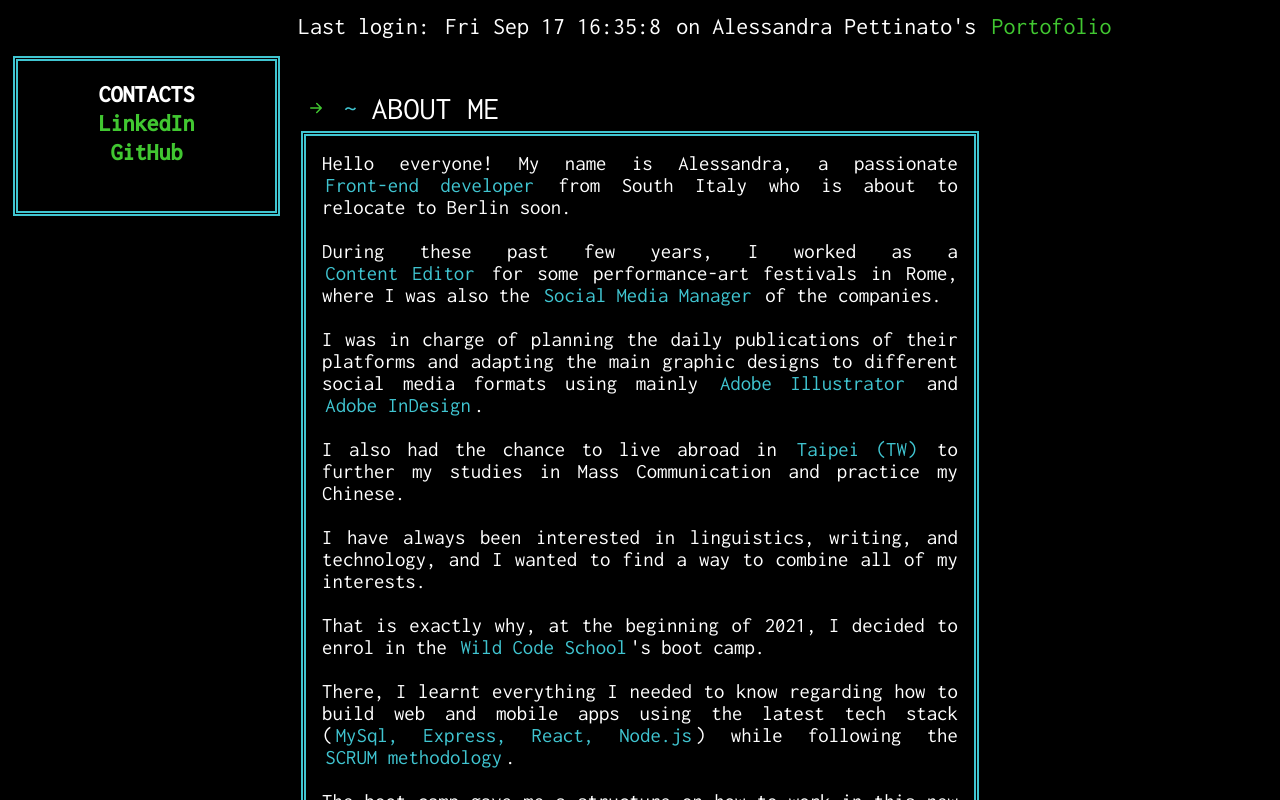
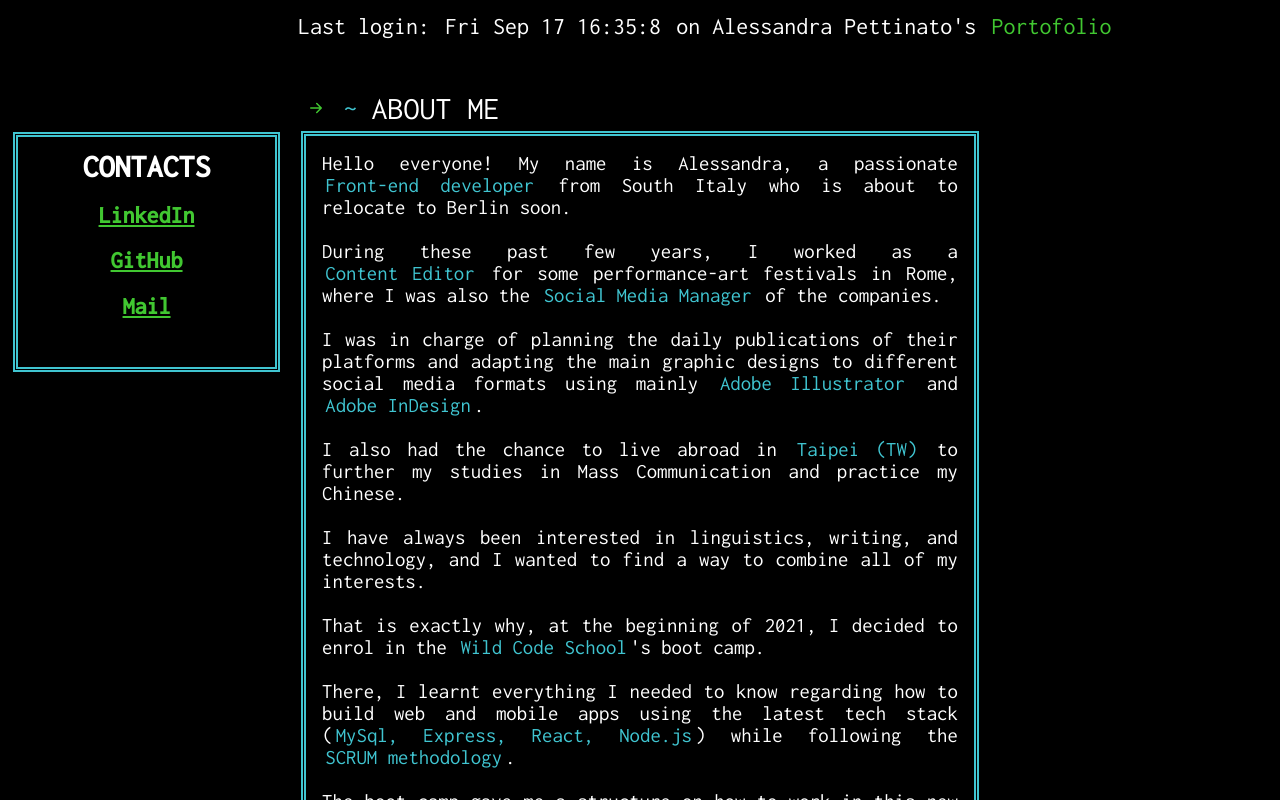
Before and after one commit to AlessandraPettinato/Portfolio, a React app: page / in a window 1280 px wide. Shown: the top 800 px of the page. Built offline with nearby package versions, Linux system fonts and the light colour scheme.

Commit message:
style: adjut new component in grid system

```diff
--- a/src/components/Contacts.css
+++ b/src/components/Contacts.css
@@ -3,17 +3,20 @@
 	grid-row: 2;
 	border: 5px double #40c5d1;
 	padding: 1rem;
-	max-height: 10rem;
+	max-height: 15rem;
+	line-height: 0.7;
+	margin-top: 4.9rem;
 }
 
 .contacts {
 	color: white;
 	text-align: center;
-	font-size: 1.5rem;
+	font-size: 2rem;
 }
 
 .handles {
 	color: #41c731;
 	text-align: center;
 	font-size: 1.5rem;
+	text-decoration: underline;
 }
--- a/src/components/Contacts.js
+++ b/src/components/Contacts.js
@@ -8,10 +8,28 @@ export default function Resume() {
 			<aside>
 				<h1 className="contacts">CONTACTS</h1>
 				<>
-					<h1 className="handles">LinkedIn</h1>
-					<h1 className="handles">GitHub</h1>
+					<a
+						target="_blank"
+						href="https://www.linkedin.com/in/alessandra-pettinato/"
+						rel="noopener noreferrer"
+					>
+						<h1 className="handles">LinkedIn</h1>
+					</a>
+					<a
+						target="_blank"
+						href="https://github.com/AlessandraPettinato"
+						rel="noopener noreferrer"
+					>
+						<h1 className="handles">GitHub</h1>
+					</a>
 				</>
-				<h1></h1>
+				<a
+					target="_blank"
+					href="mailto:alessandrapettinato@hotmail.it"
+					rel="noopener noreferrer"
+				>
+					<h1 className="handles">Mail</h1>
+				</a>
 			</aside>
 		</section>
 	);
```
